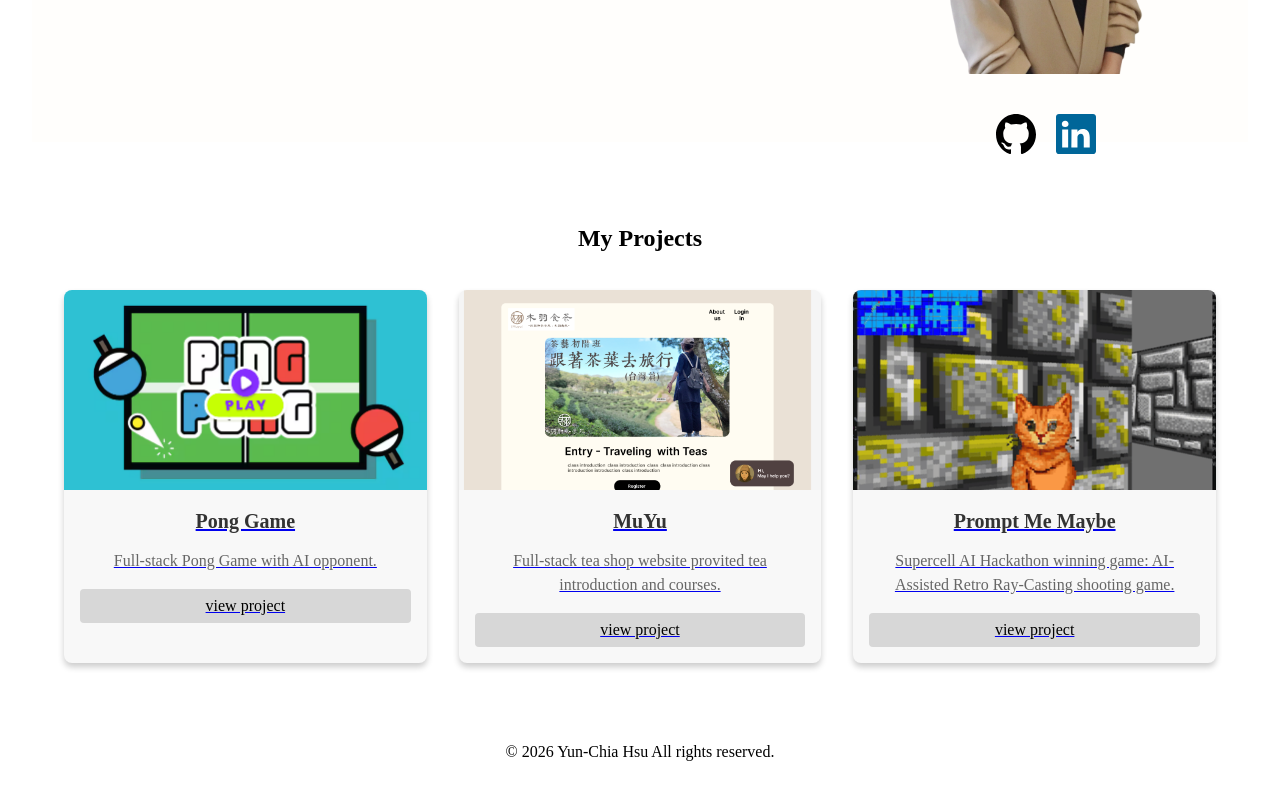
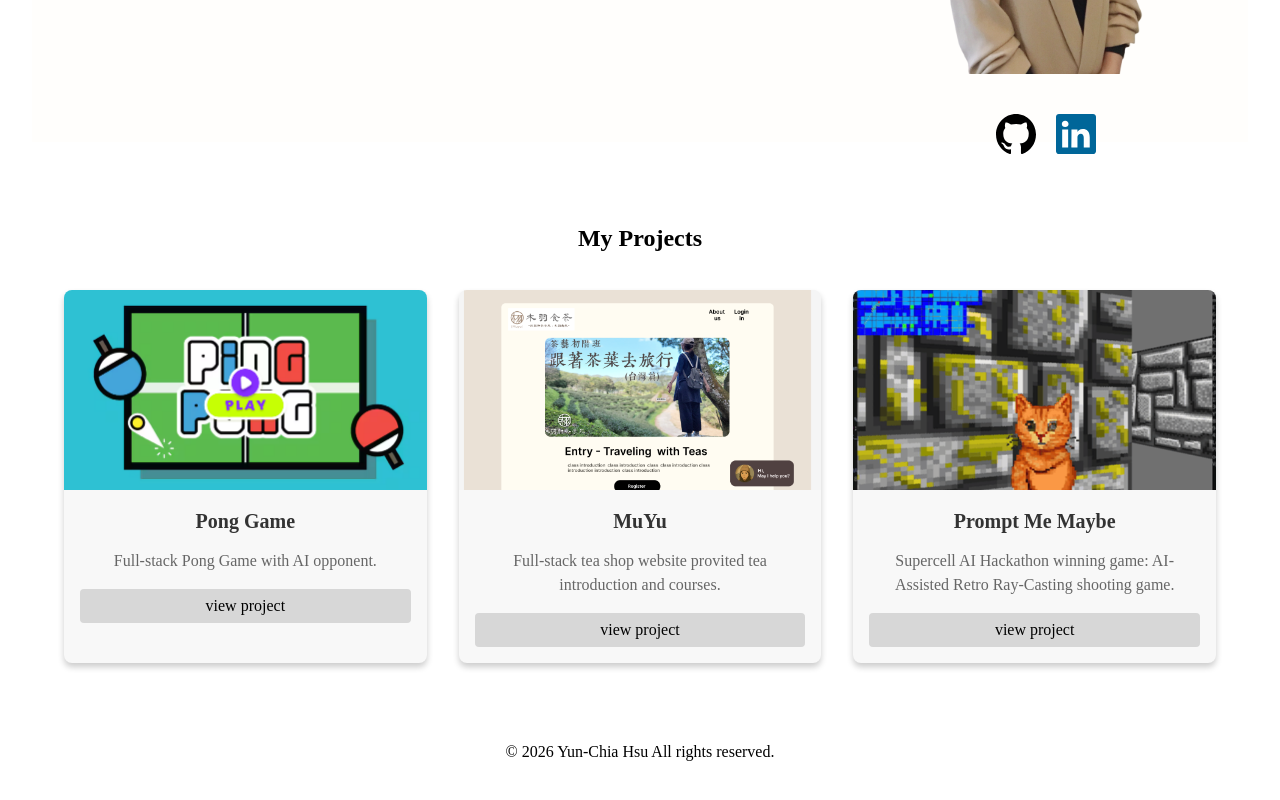
Before and after one commit to Yunchia-Hsu/yunchia-hsu.github.io, a React (Vite) app: page / in a window 1280 px wide. Shown: the part 430-1230 px from the top of the page. Built offline with nearby package versions, Linux system fonts and the light colour scheme.

Commit message:
deleted text underscore on projects

```diff
--- a/src/components/Projects.css
+++ b/src/components/Projects.css
@@ -23,6 +23,8 @@
   overflow: hidden;
   box-shadow: 0 4px 6px rgba(0, 0, 0, 0.2);
   transition: transform 0.3s ease;
+  text-decoration: none;
+  color: inherit;
 }
 .project-card:hover {
   transform: translateY(-5px);
```
